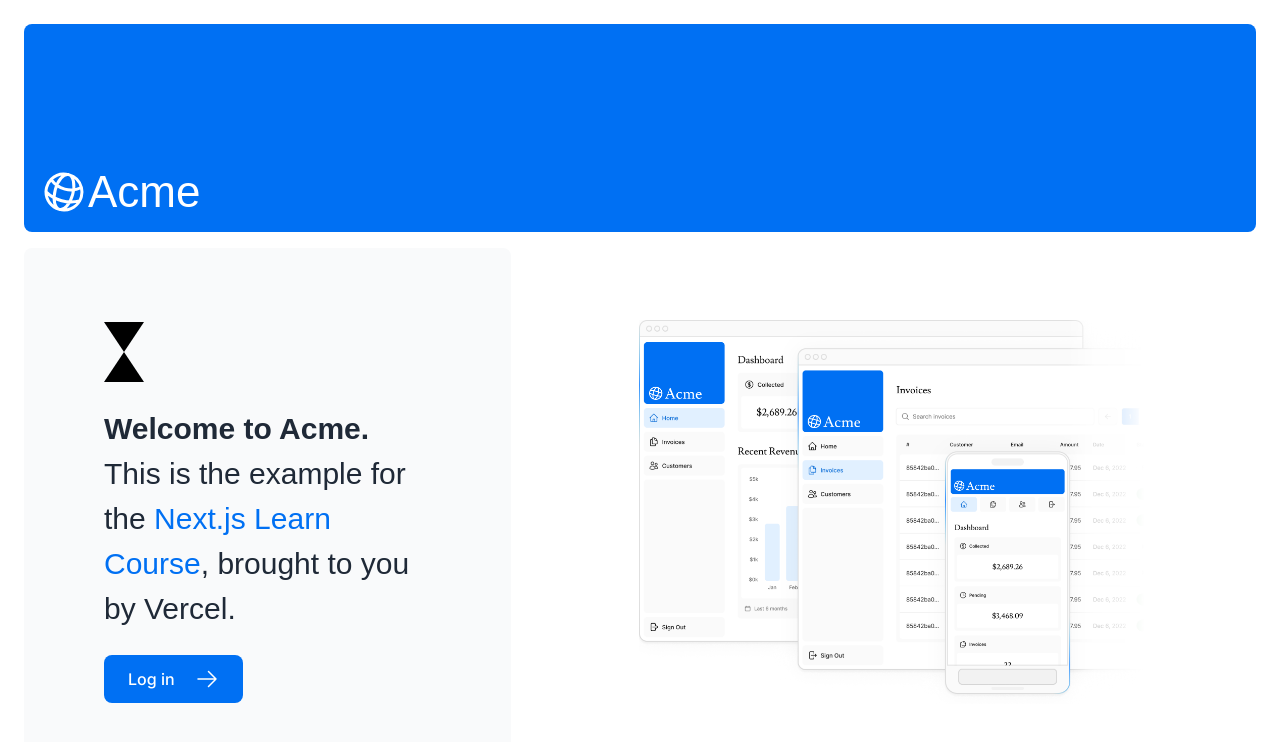
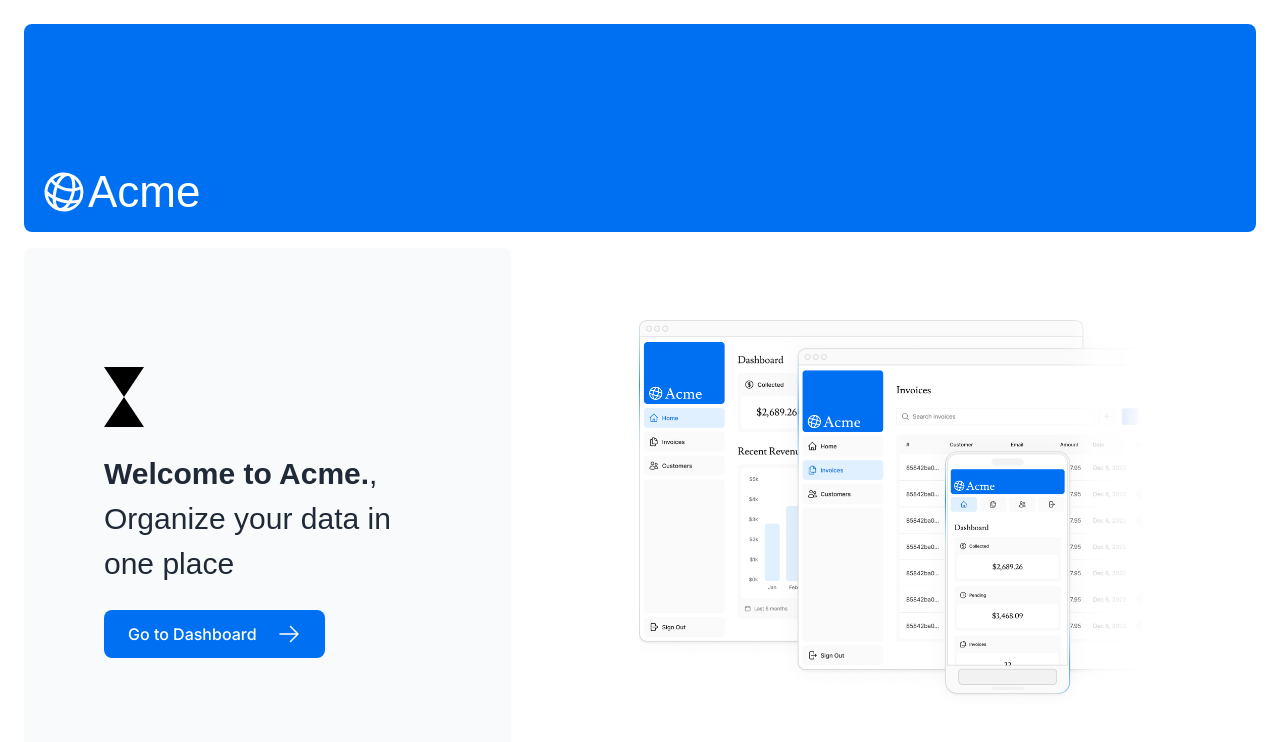
Before and after one commit to Peazzycole/dashboard, a Next.js app: page / in a window 1280 px wide. Shown: the top 742 px of the page. Built offline with nearby package versions, Linux system fonts and the light colour scheme; a web font is replaced by a local one.

Commit message:
small changes before adding auth

```diff
--- a/app/page.tsx
+++ b/app/page.tsx
@@ -17,17 +17,14 @@
             className={styles.shape}
           />
           <p className={`text-xl text-gray-800 md:text-3xl md:leading-normal ${lusitana.className}`}>
-            <strong>Welcome to Acme.</strong> This is the example for the{' '}
-            <a href="https://nextjs.org/learn/" className="text-blue-500">
-              Next.js Learn Course
-            </a>
-            , brought to you by Vercel.
+            <strong>Welcome to Acme.</strong>
+            , Organize your data in one place
           </p>
           <Link
-            href="/login"
+            href="/dashboard"
             className="flex items-center gap-5 self-start rounded-lg bg-blue-500 px-6 py-3 text-sm font-medium text-white transition-colors hover:bg-blue-400 md:text-base"
           >
-            <span>Log in</span> <ArrowRightIcon className="w-5 md:w-6" />
+            <span>Go to Dashboard</span> <ArrowRightIcon className="w-5 md:w-6" />
           </Link>
         </div>
         <div className="flex items-center justify-center p-6 md:w-3/5 md:px-28 md:py-12">
```
